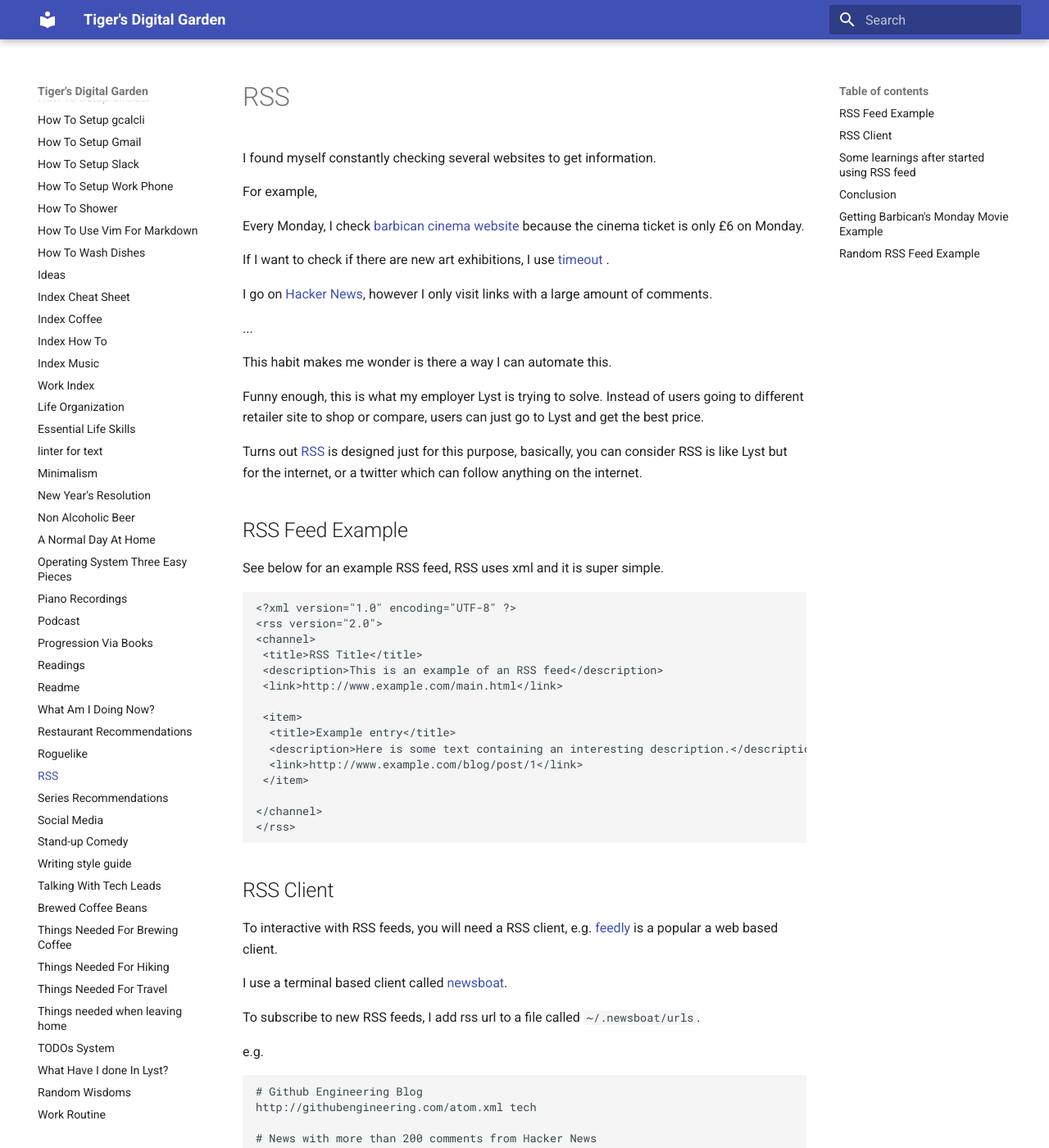
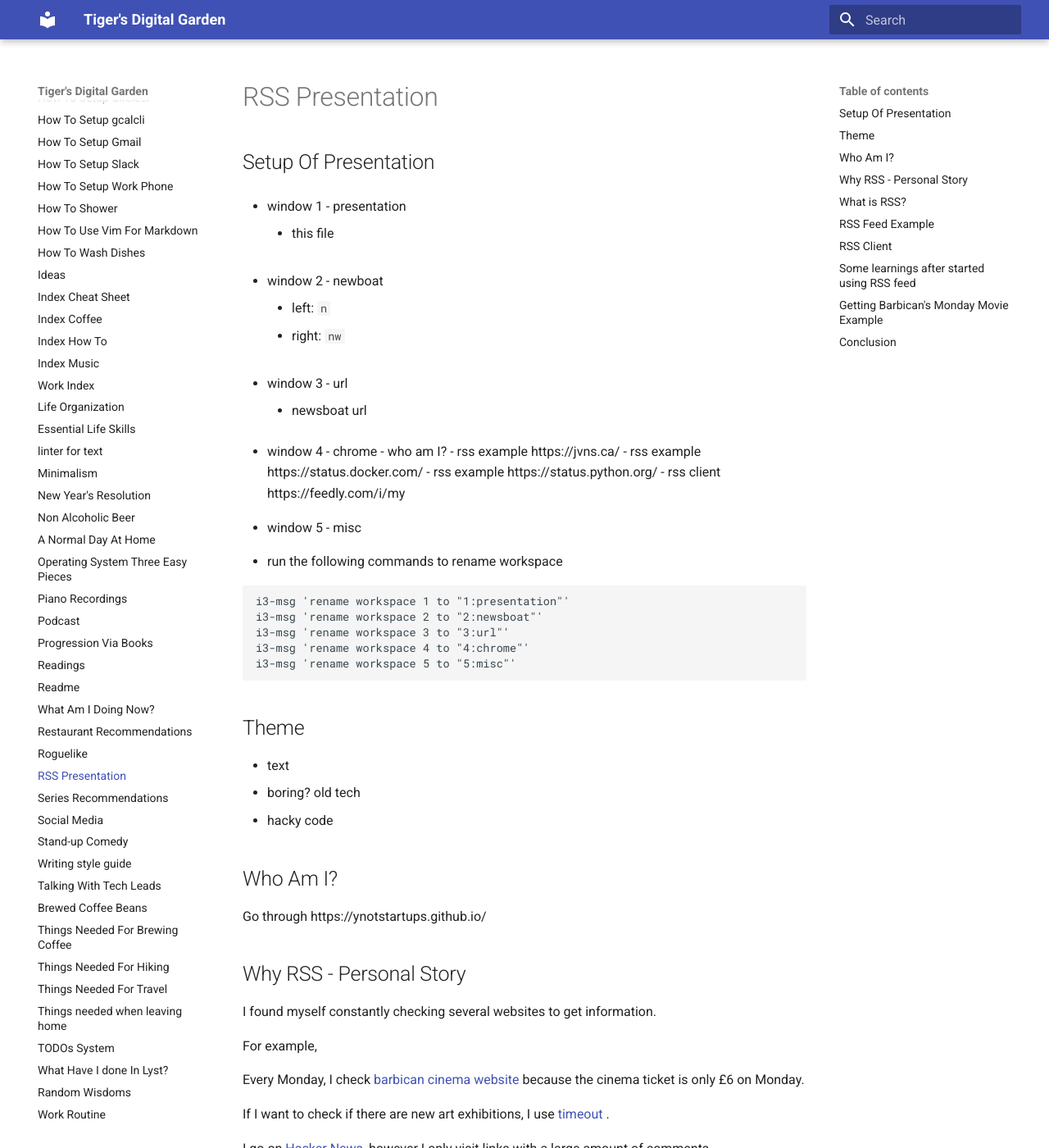
Before and after one commit to ynotstartups/notes, an MkDocs documentation site: the page built from notes/rss.md, in a window 1280 px wide and 1400 px high. Shown: the whole window at 82% size. Built offline with MkDocs 1.6.1 and Material for MkDocs 9.7.7, drawn with Linux system fonts in a browser that asks for light colours; some of the changed text lies outside the part shown.

Commit message:
update rss Presentation

````diff
--- a/notes/rss.md
+++ b/notes/rss.md
@@ -1,4 +1,50 @@
-# RSS
+# RSS Presentation
+
+## Setup Of Presentation
+
+- window 1 - presentation
+
+  - this file
+
+- window 2 - newboat
+
+  - left: `n`
+  - right: `nw`
+
+- window 3 - url
+
+  - newsboat url
+
+- window 4 - chrome
+  \- who am I?
+  \- rss example https://jvns.ca/
+  \- rss example https://status.docker.com/
+  \- rss example https://status.python.org/
+  \- rss client https://feedly.com/i/my
+
+- window 5 - misc
+
+- run the following commands to rename workspace
+
+```
+i3-msg 'rename workspace 1 to "1:presentation"'
+i3-msg 'rename workspace 2 to "2:newsboat"'
+i3-msg 'rename workspace 3 to "3:url"'
+i3-msg 'rename workspace 4 to "4:chrome"'
+i3-msg 'rename workspace 5 to "5:misc"'
+```
+
+## Theme
+
+- text
+- boring? old tech
+- hacky code
+
+## Who Am I?
+
+Go through https://ynotstartups.github.io/
+
+## Why RSS - Personal Story
 
 I found myself constantly checking several websites to get information.
 
@@ -17,6 +63,19 @@ This habit makes me wonder is there a way I can automate this.
 Funny enough, this is what my employer Lyst is trying to solve. Instead of users going to different retailer site to shop or compare, users can just go to Lyst and get the best price.
 
 Turns out [RSS](https://en.wikipedia.org/wiki/RSS) is designed just for this purpose, basically, you can consider RSS is like Lyst but for the internet, or a twitter which can follow anything on the internet.
+
+## What is RSS?
+
+Imagine it is
+
+1. shows window 4, examples of RSS buttons on the internet
+1. shows window 2, examples of RSS feeds in newsboat
+
+Quickly discuss alternatives that I don't use
+
+- email - prefer email to be critical things, I dislike newsletter because of companies use email as marketing tool and irrelevant recommendations
+- slack - for work only, cannot use for personal life
+- twitter - I don't have twitter
 
 ## RSS Feed Example
 
@@ -173,8 +228,6 @@ rss = RSS(
 print(rss)
 ```
 
-## Random RSS Feed Example
+## Conclusion
 
-- News such as TechCrunch, Economist...
-- Software releases such as mypy, django...
-- it service status, slack system status, new relic status...
+RSS is so simple yet elegant and super powerful, a simple script can save you so much time and effort.
````
Also changed, not shown: other parts of notes/rss.md (+0 -4 lines).
